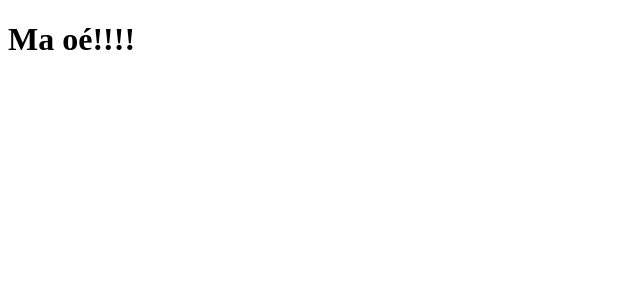
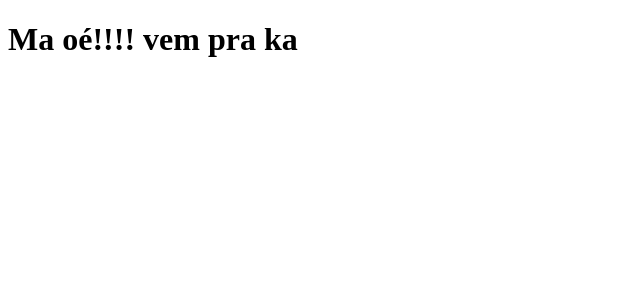
Before and after one commit to dsl-dan/ibinews, a Next.js app: page / in a window 1280 px wide. Shown: the top 300 px of the page, without its empty margins (0-640 px from the left). Built offline with nearby package versions, Linux system fonts and the light colour scheme.

Commit message:
alteração da msg

```diff
--- a/pages/index.js
+++ b/pages/index.js
@@ -1,5 +1,5 @@
 function Home() {
-  return <h1>Ma oé!!!!</h1>;
+  return <h1>Ma oé!!!! vem pra ka</h1>;
 }
 
 function teste() {
```
